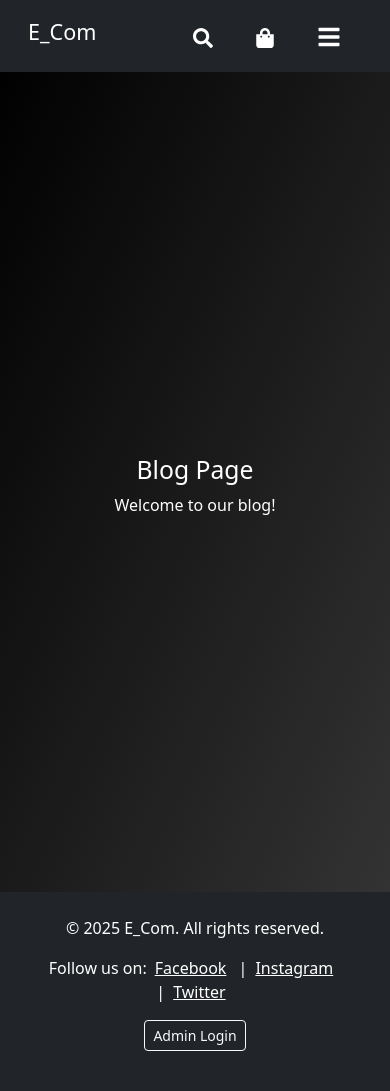
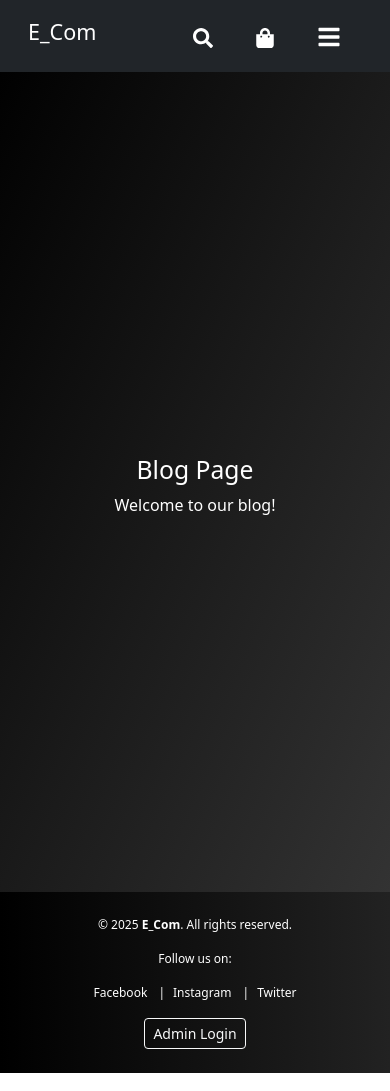
Before and after one commit to Subhadeep-GIT/E_Com, a React (Create React App) app: page /blog in a window 390 px wide. Built offline with nearby package versions, Linux system fonts and the light colour scheme.

Commit message:
Responsive check

```diff
--- a/src/components/FooterComponent.jsx
+++ b/src/components/FooterComponent.jsx
@@ -1,19 +1,32 @@
 import { Link } from "react-router-dom";
+import "../styles/FooterComponent.css"; // Custom styles
 
 const FooterComponent = () => {
     return (
-        <footer className="bg-dark text-white text-center p-4">
-            <p>&copy; {new Date().getFullYear()} E_Com. All rights reserved.</p>
-            <p>
-                Follow us on:
-                <a href="#" className="text-white mx-2">Facebook</a> |
-                <a href="#" className="text-white mx-2">Instagram</a> |
-                <a href="#" className="text-white mx-2">Twitter</a>
-            </p>
-            {/* Admin Login Button */}
-            <p className="mt-3">
-                <Link to="/admin/login" className="btn btn-outline-light btn-sm">Admin Login</Link>
-            </p>
+        <footer className="footer bg-dark text-white text-center p-4">
+            <div className="container">
+                <div className="row">
+                    {/* Left Section - Branding */}
+                    <div className="col-12 col-md-4">
+                        <p>&copy; {new Date().getFullYear()} <b>E_Com</b>. All rights reserved.</p>
+                    </div>
+
+                    {/* Center Section - Social Media Links */}
+                    <div className="col-12 col-md-4">
+                        <p>Follow us on:</p>
+                        <a href="#" className="text-white mx-2">Facebook</a> |
+                        <a href="#" className="text-white mx-2">Instagram</a> |
+                        <a href="#" className="text-white mx-2">Twitter</a>
+                    </div>
+
+                    {/* Right Section - Admin Login */}
+                    <div className="col-12 col-md-4 mt-3 mt-md-0">
+                        <Link to="/admin/login" className="btn btn-outline-light btn-sm">
+                            Admin Login
+                        </Link>
+                    </div>
+                </div>
+            </div>
         </footer>
     );
 };
--- /dev/null
+++ b/src/styles/FooterComponent.css
@@ -0,0 +1,45 @@
+.footer {
+    width: 100%;
+    background: linear-gradient(to right, #000000, #222222);
+    padding: 20px 10px;
+    font-size: 14px;
+}
+
+/* Ensure spacing for different devices */
+@media (max-width: 576px) { /* Small Mobile */
+    .footer {
+        font-size: 12px;
+        padding: 15px 5px;
+    }
+}
+
+@media (min-width: 577px) and (max-width: 768px) { /* Medium Mobile */
+    .footer {
+        font-size: 13px;
+    }
+}
+
+@media (min-width: 769px) and (max-width: 992px) { /* Large Mobile / Tablet */
+    .footer {
+        font-size: 14px;
+        padding: 25px;
+    }
+}
+
+@media (min-width: 993px) { /* Desktop */
+    .footer {
+        font-size: 15px;
+        padding: 30px;
+    }
+}
+
+/* Style social links */
+.footer a {
+    text-decoration: none;
+    font-weight: 500;
+    transition: color 0.3s ease-in-out;
+}
+
+.footer a:hover {
+    color: #f39c12; /* Highlight color */
+}
```
